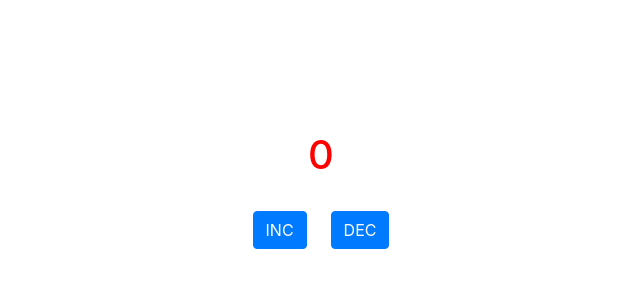
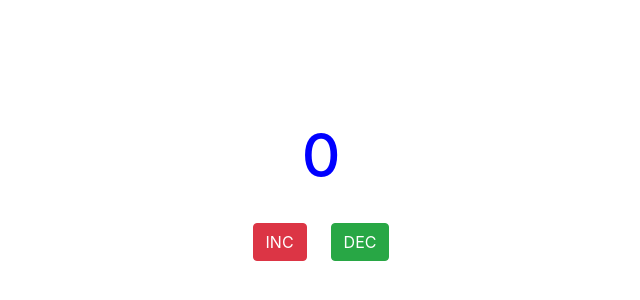
Before and after one commit to GrishmaChichghare/ARC-F42-git-ignore-test, a React (Vite) app: page / in a window 1280 px wide. Shown: the part 210-510 px from the top of the page, without its empty margins (319-959 px from the left). Built offline with nearby package versions, Linux system fonts and the light colour scheme.

Commit message:
update to App.jsx

```diff
--- a/src/App.jsx
+++ b/src/App.jsx
@@ -1,6 +1,10 @@
 import{useRef} from 'react';
 import './App.css';
 
+const myStyle = {
+    color : "blue",
+    fontSize : "60px"
+};
 
 const App = () => {
 
@@ -8,12 +12,12 @@ const App = () => {
     return(
         <div className='main-cont'>
 
-            <h1 style={{color: "red"}}>0</h1>
+            <h1 style={myStyle}>0</h1>
             <br />
 
             <div>
-                <button onClick={() => {}} className='btn btn-primary mr-4'>INC</button>
-                <button onClick={() => {}} className='btn btn-primary'>DEC</button>
+                <button onClick={() => {}} className='btn btn-danger mr-4'>INC</button>
+                <button onClick={() => {}} className='btn btn-success'>DEC</button>
             </div>
         </div>
 
```
